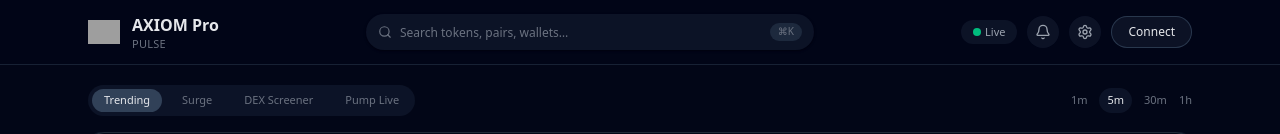
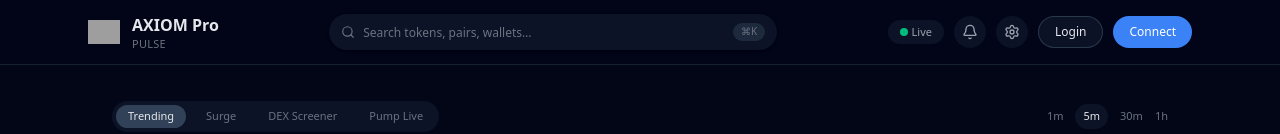
Before and after one commit to sangram-sethi/Axiom-pulse, a Next.js app: page / in a window 1280 px wide. Shown: the top 134 px of the page. Built offline with nearby package versions, Linux system fonts and the light colour scheme; no server answers; grey boxes are pictures that could not be loaded.

Commit message:
added support for search bar and added login option

```diff
--- a/src/app/layout.tsx
+++ b/src/app/layout.tsx
@@ -1,10 +1,12 @@
 import type { Metadata } from "next";
 import "./globals.css";
-import { Providers } from "@/components/Providers";
+import { Providers } from "../components/Providers";
+import { TopNav } from "@/components/layout/TopNav";
+import { SearchProvider } from "@/context/SearchContext";
 
 export const metadata: Metadata = {
-  title: "Axiom Pulse Clone",
-  description: "Token discovery table – demo",
+  title: "AXIOM Pro • Pulse",
+  description: "Token discovery table clone",
 };
 
 export default function RootLayout({
@@ -14,8 +16,17 @@
 }) {
   return (
     <html lang="en">
-      <body className="bg-axiom-bg text-axiom-textPrimary">
-        <Providers>{children}</Providers>
+      <body className="bg-slate-950 text-axiom-textPrimary antialiased">
+        <Providers>
+          <SearchProvider>
+            <div className="flex min-h-screen flex-col">
+              <TopNav />
+              <main className="mx-auto w-full max-w-6xl px-4 pb-10 pt-4 md:px-6">
+                {children}
+              </main>
+            </div>
+          </SearchProvider>
+        </Providers>
       </body>
     </html>
   );
--- a/src/app/page.tsx
+++ b/src/app/page.tsx
@@ -1,11 +1,9 @@
 import React from "react";
-import { TopNav } from "@/components/layout/TopNav";
 import { TokenTable } from "@/components/tokens/TokenTable";
 
 export default function HomePage() {
   return (
     <main className="flex min-h-screen flex-col bg-axiom-bg text-axiom-textPrimary">
-      <TopNav />
 
       <div className="mx-auto flex w-full max-w-6xl flex-1 flex-col px-4 pb-8 pt-5 md:px-6">
         {/* Secondary header (Trending / time filter) */}
--- a/src/components/layout/TopNav.tsx
+++ b/src/components/layout/TopNav.tsx
@@ -4,16 +4,20 @@
 import Image from "next/image";
 import { Search, Bell, Settings } from "lucide-react";
 import { Button } from "@/components/ui/Button";
+import * as Dialog from "@radix-ui/react-dialog";
+import { useSearch } from "@/context/SearchContext";
 
 export function TopNav() {
+  const { query, setQuery } = useSearch();
+
   return (
     <header className="sticky top-0 z-30 border-b border-slate-800/80 bg-slate-950/80 backdrop-blur-md">
       <div className="mx-auto flex h-14 max-w-6xl items-center justify-between px-4 md:h-16 md:px-6">
-        {/* Left: Axiom logo + brand */}
+        {/* Left: logo + brand */}
         <div className="flex items-center gap-2 md:gap-3">
           <div className="relative h-7 w-7 md:h-8 md:w-8">
             <Image
-              src="/axiom-logo.ico" // or "/axiom-logo.png"
+              src="/axiom-logo.svg" // in /public
               alt="Axiom"
               fill
               sizes="32px"
@@ -31,13 +35,15 @@
           </div>
         </div>
 
-        {/* Center: Search (hidden on very small screens) */}
+        {/* Center: working search bar */}
         <div className="hidden flex-1 items-center justify-center px-4 md:flex">
           <div className="flex w-full max-w-md items-center gap-2 rounded-full bg-slate-900/80 px-3 py-1.5 text-xs text-axiom-textSecondary shadow-sm shadow-black/30">
             <Search className="h-3.5 w-3.5 shrink-0 text-axiom-textMuted" />
             <input
               className="h-6 flex-1 bg-transparent text-xs text-axiom-textPrimary outline-none placeholder:text-axiom-textMuted"
               placeholder="Search tokens, pairs, wallets…"
+              value={query}
+              onChange={(e) => setQuery(e.target.value)}
             />
             <span className="hidden rounded-full bg-slate-800 px-2 py-0.5 text-[10px] text-axiom-textMuted md:inline-flex">
               ⌘K
@@ -45,23 +51,102 @@
           </div>
         </div>
 
-        {/* Right: controls */}
+        {/* Right: controls + Login + Connect */}
         <div className="flex items-center gap-1.5 md:gap-2.5">
-          <button className="hidden items-center rounded-full bg-slate-900/80 px-3 py-1 text-[11px] text-axiom-textSecondary md:inline-flex hover:bg-slate-800/80">
+          <button className="hidden items-center rounded-full bg-slate-900/80 px-3 py-1 text-[11px] text-axiom-textSecondary hover:bg-slate-800/80 md:inline-flex cursor-pointer">
             <span className="mr-1 inline-block h-2 w-2 rounded-full bg-emerald-500" />
             Live
           </button>
 
-          <button className="inline-flex h-8 w-8 items-center justify-center rounded-full bg-slate-900/80 text-axiom-textSecondary hover:bg-slate-800/80">
+          <button className="inline-flex h-8 w-8 items-center justify-center rounded-full bg-slate-900/80 text-axiom-textSecondary hover:bg-slate-800/80 cursor-pointer">
             <Bell className="h-4 w-4" />
           </button>
 
-          <button className="hidden h-8 w-8 items-center justify-center rounded-full bg-slate-900/80 text-axiom-textSecondary hover:bg-slate-800/80 md:inline-flex">
+          <button className="hidden h-8 w-8 items-center justify-center rounded-full bg-slate-900/80 text-axiom-textSecondary hover:bg-slate-800/80 md:inline-flex cursor-pointer">
             <Settings className="h-4 w-4" />
           </button>
 
+          {/* Login dialog */}
+          <Dialog.Root>
+            <Dialog.Trigger asChild>
+              <Button
+                variant="soft"
+                size="md"
+                className="hidden h-8 px-4 text-xs md:inline-flex"
+              >
+                Login
+              </Button>
+            </Dialog.Trigger>
+            <Dialog.Portal>
+              <Dialog.Overlay className="fixed inset-0 bg-black/70" />
+              <Dialog.Content className="fixed left-1/2 top-1/2 w-[360px] max-w-[90vw] -translate-x-1/2 -translate-y-1/2 rounded-2xl border border-slate-800 bg-axiom-surface p-4 shadow-2xl shadow-black/60">
+                <Dialog.Title className="mb-1.5 text-sm font-semibold">
+                  Login
+                </Dialog.Title>
+                <Dialog.Description className="mb-4 text-xs text-axiom-textSecondary">
+                  Enter your credentials to continue.
+                </Dialog.Description>
+
+                <form className="space-y-3 text-xs">
+                  <div className="space-y-1">
+                    <label className="block text-[11px] text-axiom-textMuted">
+                      Username
+                    </label>
+                    <input
+                      type="text"
+                      className="h-9 w-full rounded-lg border border-slate-700 bg-slate-900 px-3 text-xs text-axiom-textPrimary outline-none placeholder:text-axiom-textMuted"
+                      placeholder="Enter username"
+                    />
+                  </div>
+                  <div className="space-y-1">
+                    <label className="block text-[11px] text-axiom-textMuted">
+                      Password
+                    </label>
+                    <input
+                      type="password"
+                      className="h-9 w-full rounded-lg border border-slate-700 bg-slate-900 px-3 text-xs text-axiom-textPrimary outline-none placeholder:text-axiom-textMuted"
+                      placeholder="Enter password"
+                    />
+                  </div>
+
+                  <Button
+                    type="button"
+                    variant="primary"
+                    size="md"
+                    className="w-full"
+                  >
+                    Login
+                  </Button>
+                </form>
+
+                <div className="mt-3 flex items-center justify-between text-[11px]">
+                  <button
+                    type="button"
+                    className="text-axiom-textMuted underline-offset-2 hover:text-axiom-textPrimary hover:underline cursor-pointer"
+                  >
+                    Forgot password?
+                  </button>
+                  <button
+                    type="button"
+                    className="text-axiom-accent underline-offset-2 hover:text-axiom-accent/90 hover:underline cursor-pointer"
+                  >
+                    Sign up
+                  </button>
+                </div>
+
+                <Dialog.Close asChild>
+                  <button className="absolute right-3 top-3 text-xs text-axiom-textMuted hover:text-axiom-textPrimary cursor-pointer">
+                    Close
+                  </button>
+                </Dialog.Close>
+              </Dialog.Content>
+            </Dialog.Portal>
+          </Dialog.Root>
+
+          {/* Connect CTA */}
           <Button
-            variant="soft"
+            variant="primary"
+            size="md"
             className="hidden h-8 px-4 text-xs md:inline-flex"
           >
             Connect
--- a/src/components/tokens/TokenRow.tsx
+++ b/src/components/tokens/TokenRow.tsx
@@ -37,10 +37,11 @@
   return (
     <div
       className={twMerge(
-        "grid items-center border-b border-slate-800/70 px-4 py-3 text-sm md:px-6",
-        "grid-cols-[minmax(0,2.5fr)_repeat(4,minmax(0,1.1fr))_minmax(0,2fr)_112px]",
-        "hover:bg-slate-900/40 transition-colors duration-150ease-smooth"
-      )}
+  "grid items-center border-b border-slate-800/70 px-4 py-3 text-sm md:px-6",
+  "grid-cols-[minmax(0,2.5fr)_repeat(4,minmax(0,1.1fr))_minmax(0,2fr)_112px]",
+  "hover:bg-slate-900/40 transition-colors duration-150 ease-smooth"
+)}
+
     >
       {/* Pair Info */}
       <div className="flex items-center gap-3">
--- a/src/components/tokens/TokenTable.tsx
+++ b/src/components/tokens/TokenTable.tsx
@@ -10,12 +10,14 @@
 import { TokenTableError } from "./TokenTableError";
 import { TokenSkeletonRow } from "./TokenSkeletonRow";
 import { TokenRow } from "./TokenRow";
+import { useSearch } from "@/context/SearchContext";
 
 export function TokenTable() {
   const { data, isLoading, isError, error } = useTokensQuery();
   const [phase, setPhase] = useState<"new" | "final" | "migrated">("new");
+  const { query } = useSearch();
 
-  // Memoize tokens so we don't create a new array every render
+  // Memoize tokens from API
   const tokens = useMemo<Token[]>(() => {
     return (data ?? []) as Token[];
   }, [data]);
@@ -23,10 +25,21 @@
   // Live price updates
   usePriceSocket(tokens);
 
-  // Filter by tab (phase)
+  // Search filter
+  const searchFiltered = useMemo(() => {
+    const q = query.trim().toLowerCase();
+    if (!q) return tokens;
+    return tokens.filter(
+      (t) =>
+        t.name.toLowerCase().includes(q) ||
+        t.symbol.toLowerCase().includes(q)
+    );
+  }, [tokens, query]);
+
+  // Phase filter
   const phaseFiltered = useMemo(
-    () => tokens.filter((t) => t.phase === phase),
-    [tokens, phase]
+    () => searchFiltered.filter((t) => t.phase === phase),
+    [searchFiltered, phase]
   );
 
   // Sorting
@@ -39,7 +52,6 @@
 
   return (
     <ErrorBoundary>
-      {/* Horizontal scroll on tiny screens */}
       <div className="w-full overflow-x-auto">
         <div className="min-w-[880px] rounded-2xl border border-axiom-border bg-axiom-surface shadow-axiom-card">
           <TokenTableHeader
@@ -51,20 +63,17 @@
           />
 
           <div className="divide-y divide-slate-800/70">
-            {/* Skeleton while loading */}
             {isLoading &&
               Array.from({ length: 4 }).map((_, idx) => (
                 <TokenSkeletonRow key={idx} />
               ))}
 
-            {/* Real rows */}
             {!isLoading &&
               sorted.map((token) => <TokenRow key={token.id} token={token} />)}
 
-            {/* Empty-state fallback */}
             {!isLoading && !sorted.length && (
               <div className="px-6 py-6 text-sm text-axiom-textMuted">
-                No tokens available for this category.
+                No tokens match your search.
               </div>
             )}
           </div>
--- /dev/null
+++ b/src/context/SearchContext.tsx
@@ -0,0 +1,30 @@
+"use client";
+
+import React, { createContext, useContext, useState } from "react";
+
+interface SearchContextValue {
+  query: string;
+  setQuery: (value: string) => void;
+}
+
+const SearchContext = createContext<SearchContextValue | undefined>(undefined);
+
+export const SearchProvider: React.FC<{ children: React.ReactNode }> = ({
+  children,
+}) => {
+  const [query, setQuery] = useState("");
+
+  return (
+    <SearchContext.Provider value={{ query, setQuery }}>
+      {children}
+    </SearchContext.Provider>
+  );
+};
+
+export function useSearch() {
+  const ctx = useContext(SearchContext);
+  if (!ctx) {
+    throw new Error("useSearch must be used within SearchProvider");
+  }
+  return ctx;
+}
```
